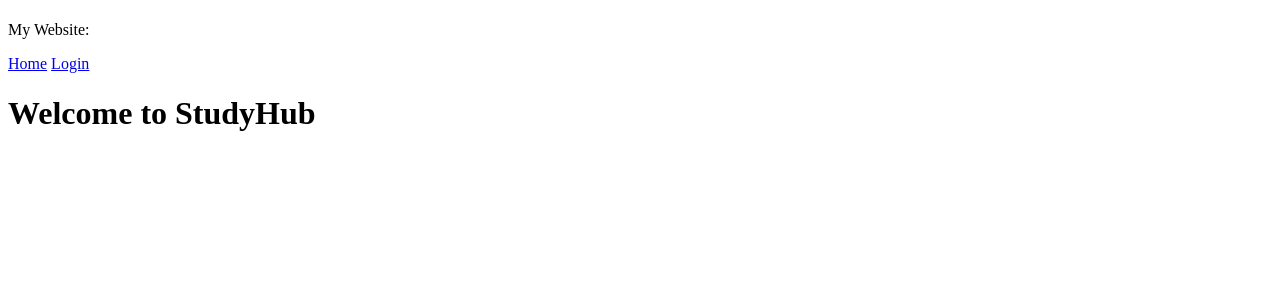
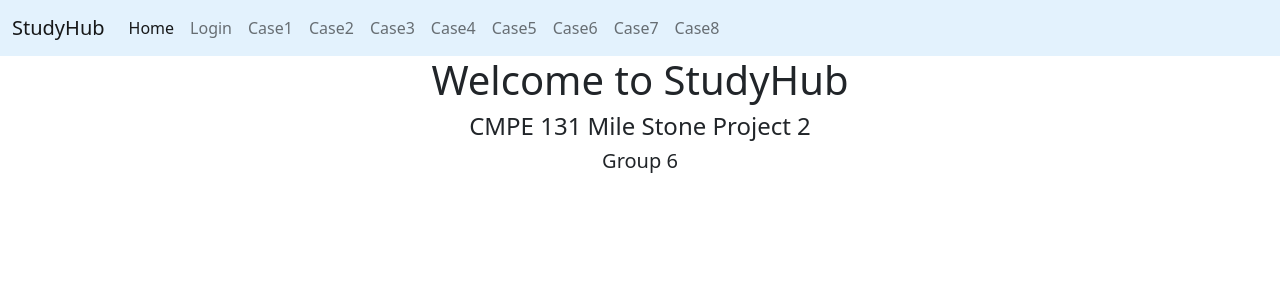
Before and after one commit to emthangtrung/milestone2-team6, a Flask app: page / in a window 1280 px wide. Shown: the top 300 px of the page. Run offline with Flask 2, Linux system fonts and the light colour scheme.

Commit message:
Design the base.html: rename title page, home logo, add 9 cases into the nav bar link. Redesign the home.html and login.html.

```diff
--- a/myapp/templates/base.html
+++ b/myapp/templates/base.html
@@ -1,19 +1,67 @@
 <!DOCTYPE html>
-<html>
-    <head>
-        <title>StudyHub</title>
-    </head>
-    <body>
-      <h1></h1>
-        <div>
-            <nav>
-                <p>My Website:</p>
-                <a href="/">Home</a>
-                <a href="/login">Login</a>
-            </nav>
+<html lang="en">
+
+<head>
+    <meta charset="UTF-8">
+    <meta http-equiv="X-UA-Compatible" content="IE=edge">
+    <meta name="viewport" content="width=device-width, initial-scale=1.0">
+    <title>Mile Stone 2</title>
+    <!-- CSS only -->
+    <link href="https://cdn.jsdelivr.net/npm/bootstrap@5.1.3/dist/css/bootstrap.min.css" rel="stylesheet"
+        integrity="sha384-1BmE4kWBq78iYhFldvKuhfTAU6auU8tT94WrHftjDbrCEXSU1oBoqyl2QvZ6jIW3" crossorigin="anonymous">
+</head>
+
+<body>
+    <!-- Header -->
+    <nav class="navbar navbar-expand-lg navbar-light" style="background-color: #e3f2fd;">
+        <div class="container-fluid">
+            <a class="navbar-brand" href="#">StudyHub</a>
+            <button class="navbar-toggler" type="button" data-bs-toggle="collapse"
+                data-bs-target="#navbarSupportedContent" aria-controls="navbarSupportedContent" aria-expanded="false"
+                aria-label="Toggle navigation">
+                <span class="navbar-toggler-icon"></span>
+            </button>
+            <div class="collapse navbar-collapse" id="navbarSupportedContent">
+                <ul class="navbar-nav ml-auto">
+                    <li class="nav-item">
+                        <a class="nav-link active" aria-current="page" href="/">Home</a>
+                    </li>
+                    <li class="nav-item">
+                        <a class="nav-link" href="/login">Login</a>
+                    </li>
+                    <li class="nav-item">
+                        <a class="nav-link" href="#">Case1</a>
+                    </li>
+                    <li class="nav-item">
+                        <a class="nav-link" href="#">Case2</a>
+                    </li>
+                    <li class="nav-item">
+                        <a class="nav-link" href="#">Case3</a>
+                    </li>
+                    <li class="nav-item">
+                        <a class="nav-link" href="#">Case4</a>
+                    </li>
+                    <li class="nav-item">
+                        <a class="nav-link" href="#">Case5</a>
+                    </li>
+                    <li class="nav-item">
+                        <a class="nav-link" href="#">Case6</a>
+                    </li>
+                    <li class="nav-item">
+                        <a class="nav-link" href="#">Case7</a>
+                    </li>
+                    <li class="nav-item">
+                        <a class="nav-link" href="#">Case8</a>
+                    </li>
+            </div>
         </div>
-
+    </nav>
     {% block content %}
     {% endblock %}
-    </body>
+    <!-- JavaScript Bundle with Popper -->
+    <script src="https://cdn.jsdelivr.net/npm/bootstrap@5.1.3/dist/js/bootstrap.bundle.min.js"
+        integrity="sha384-ka7Sk0Gln4gmtz2MlQnikT1wXgYsOg+OMhuP+IlRH9sENBO0LRn5q+8nbTov4+1p"
+        crossorigin="anonymous"></script>
+</body>
+
 </html>
--- a/myapp/templates/home.html
+++ b/myapp/templates/home.html
@@ -1,4 +1,8 @@
 {% extends 'base.html' %}
 {% block content %}
-<h1>Welcome to StudyHub</h1>
+<div class="text-center">
+    <h1>Welcome to StudyHub</h1>
+    <h4>CMPE 131 Mile Stone Project 2</h4>
+    <h5>Group 6</h5>
+</div>
 {% endblock %}
```
Also changed, not shown: myapp/templates/login.html (+2 -6 lines).
